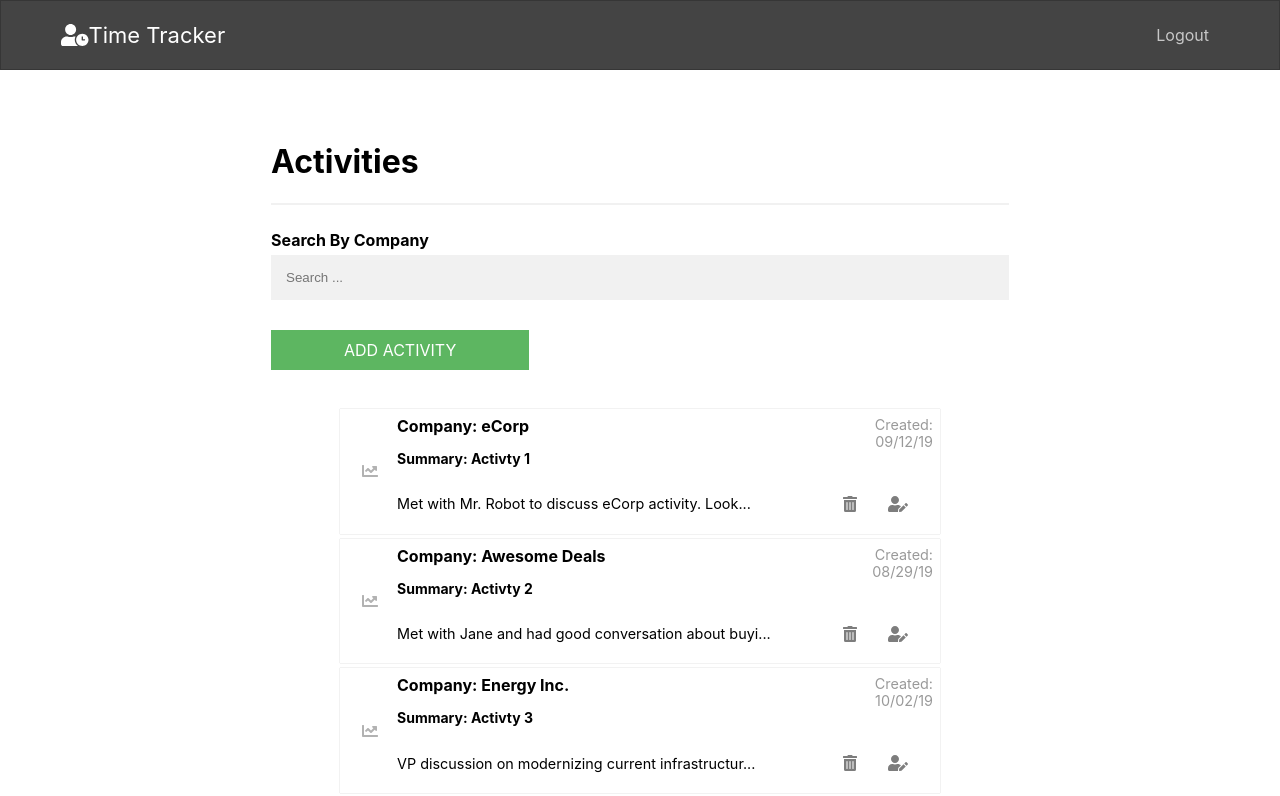
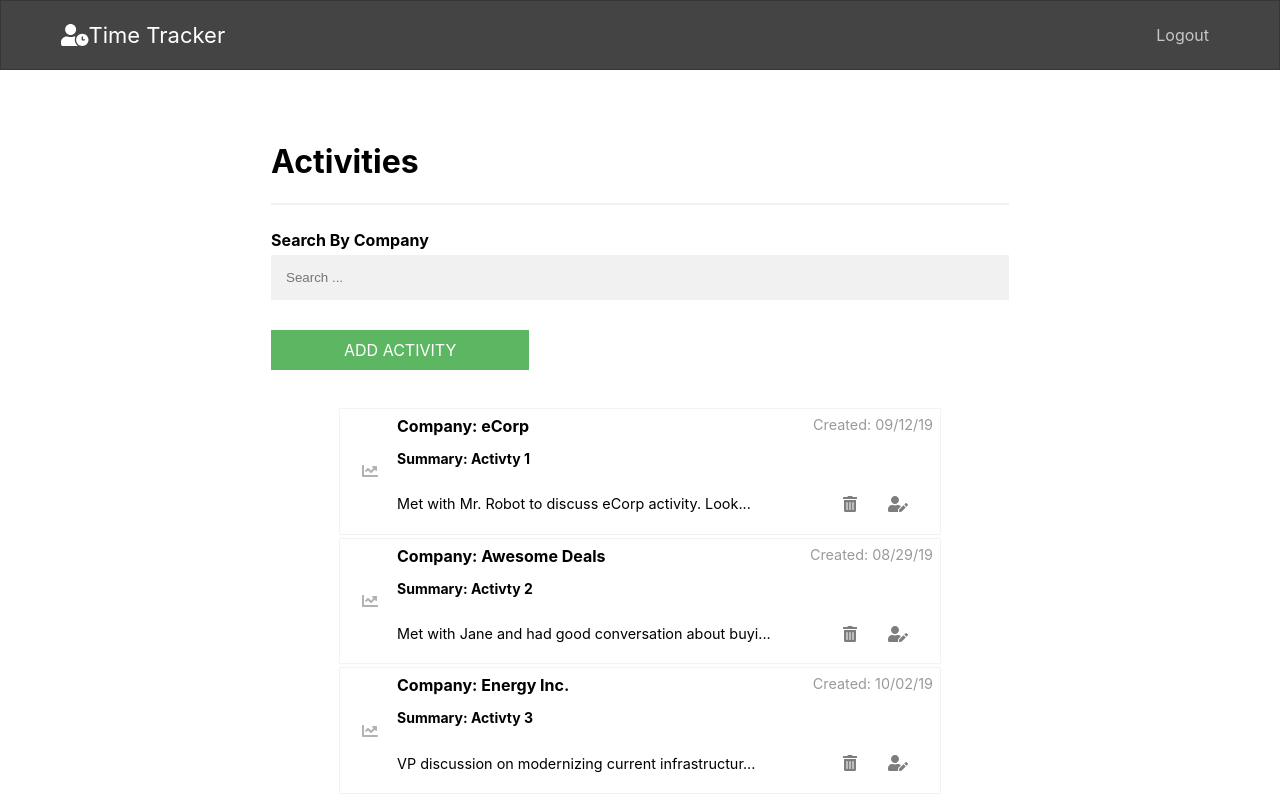
Before and after one commit to soriaj/time-tracker-client, a React (Create React App) app: page /activity in a window 1280 px wide. Shown: the top 796 px of the page. Built offline with nearby package versions, Linux system fonts and the light colour scheme.

Commit message:
- Remove unecessary imports from ListItems

```diff
--- a/src/components/Activity/ActivityListItem.js
+++ b/src/components/Activity/ActivityListItem.js
@@ -26,7 +26,6 @@ class Activity extends Component {
 
    render() {
       const { activities, searchTerm } = this.state
-      console.log(activities)
       return (
          <>
             <div className="activities-list">
--- a/src/components/App/App.js
+++ b/src/components/App/App.js
@@ -14,7 +14,6 @@ class App extends Component {
   state = { hasError: false  }
 
   render() {
-    console.log(this.props)
     return (
       <div className='App'>
         <header>
--- a/src/components/Header/Header.js
+++ b/src/components/Header/Header.js
@@ -49,7 +49,6 @@ class Header extends Component {
    }
 
    render() {
-      console.log(this.props)
       return <>
          <nav role='navigation' className="navbar">
             <span className="navbar-toggle"
--- a/src/components/ListItems/ListItems.css
+++ b/src/components/ListItems/ListItems.css
@@ -35,8 +35,8 @@
    font-weight: bold;
    text-align: left;
 }
-.ListItem-size {
-   flex: 1;
+.ListItem-date {
+   flex: 2;
    font-size: 0.9em;
    color: rgba(0,0,0,0.4);
    text-align: right;
--- a/src/components/ListItems/ListItems.js
+++ b/src/components/ListItems/ListItems.js
@@ -1,5 +1,4 @@
 import React, { Component } from 'react'
-// import { format } from 'date-fns'
 import { FontAwesomeIcon } from '@fortawesome/react-fontawesome'
 import { faChartLine } from '@fortawesome/free-solid-svg-icons'
 import ControlBar from '../ControlBar/ControlBar'
@@ -20,7 +19,7 @@ class ListItems extends Component {
                   <div className="ListItem-title">Company: {this.props.company}
                      <p className="ListItem-summary">Summary: {this.props.title}</p>
                   </div>
-                  <div className="ListItem-size">Created: {this.props.date}</div>
+                  <div className="ListItem-date">Created: {this.props.date}</div>
                </div>
                <div className="ListItem-actions">
                   <div className="ListItem-status">
```
